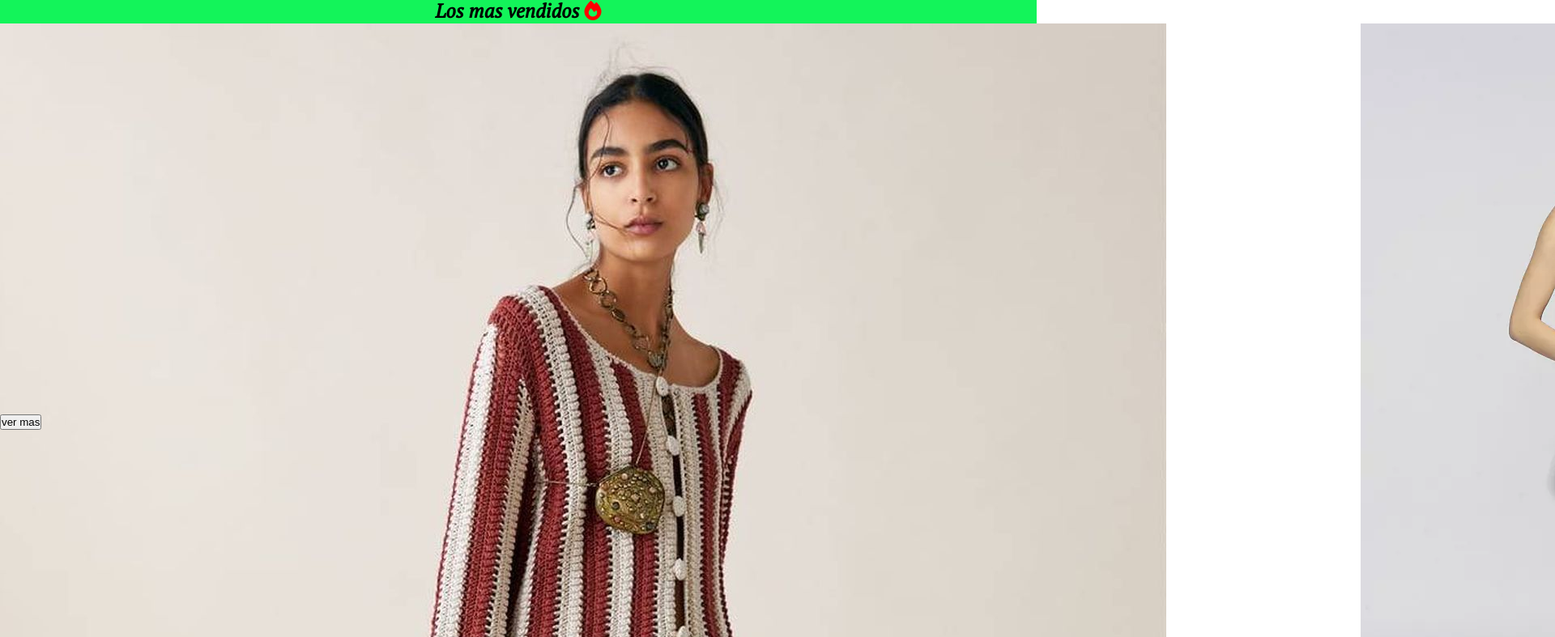
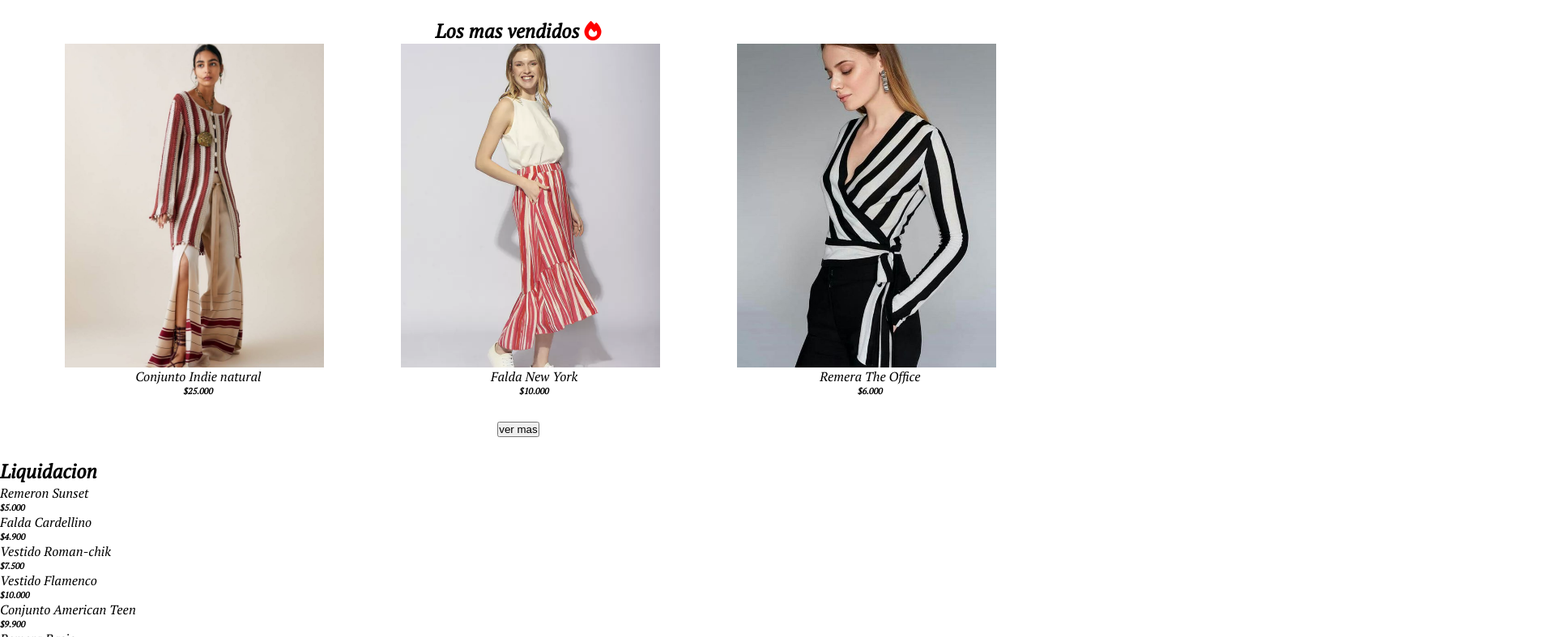
Before and after one commit to GonzalezMariaSol/OnlineShop, a plain HTML site: page index.html in a window 1280 px wide. Shown: the part 1091-1878 px from the top of the page at 81% size, 1920 px wide, since content can reach past the window. Drawn offline with Linux system fonts and the light colour scheme.

Commit message:
scroll effect resolved

```diff
--- a/index.html
+++ b/index.html
@@ -5,6 +5,7 @@
     <meta http-equiv="X-UA-Compatible" content="IE=edge">
     <meta name="viewport" content="width=device-width, initial-scale=1.0">
     <link rel="preconnect" href="https://fonts.googleapis.com">
+    <link rel="stylesheet" href="https://cdnjs.cloudflare.com/ajax/libs/font-awesome/6.4.0/css/all.min.css" integrity="sha512-iecdLmaskl7CVkqkXNQ/ZH/XLlvWZOJyj7Yy7tcenmpD1ypASozpmT/E0iPtmFIB46ZmdtAc9eNBvH0H/ZpiBw==" crossorigin="anonymous" referrerpolicy="no-referrer" />
     <link rel="stylesheet" href="https://cdnjs.cloudflare.com/ajax/libs/font-awesome/6.4.0/css/all.min.css" integrity="sha512-iecdLmaskl7CVkqkXNQ/ZH/XLlvWZOJyj7Yy7tcenmpD1ypASozpmT/E0iPtmFIB46ZmdtAc9eNBvH0H/ZpiBw==" crossorigin="anonymous" referrerpolicy="no-referrer" />
     <link rel="preconnect" href="https://fonts.gstatic.com" crossorigin>
     <link href="https://fonts.googleapis.com/css2?family=PT+Serif:ital@1&display=swap" rel="stylesheet">
@@ -68,47 +69,47 @@
     <section class="theBestSellers">
         <h2>Los mas vendidos <i class="fa-solid fa-fire" style="color: #ff0000;"></i></h2>
         <div class="bestSellerBox">
-            <div class="bestBoxOne">
+            <div class="bestBox">
                 <figure>
-                    <img src="img/los vas vendidos/los mas vendidos 1.jpg">
+                    <img class="img" src="img/los vas vendidos/los mas vendidos 1.jpg">
+                    <p>Conjunto Indie natural</p>
+                    <h6>$25.000</h6>
                 </figure>
-                <p>Conjunto Indie natural</p>
-                <h6>$25.000</h6>
             </div>
-            <div class="bestBoxTwo">
+            <div class="bestBox">
                 <figure>
                     <img src="img/los vas vendidos/los mas vendidos 2.jpg">
+                    <p>Falda New York </p>
+                    <h6>$10.000</h6>
                 </figure>
-                <p>Falda New York </p>
-                <h6>$10.000</h6>
             </div>
-            <div class="bestBoxThree">
+            <div class="bestBox">
                 <figure>
                     <img src="img/los vas vendidos/los mas vendidos 3.jpg">
+                    <p>Remera The Office</p>
+                    <h6>$6.000</h6>
                 </figure>
-                <p>Remera The Office</p>
-                <h6>$6.000</h6>
             </div>
-            <div class="bestBoxFour">
-                <figure>
-                    <img src="img/los vas vendidos/los mas vendidos 5.jpg">
-                </figure>
-                <p>Conjunto Seda Causual</p>
-                <h6>$26.000</h6>
-            </div>
-            <div class="bestBoxFive">
+            <div class="bestBox">
                 <figure>
                     <img src="img/los vas vendidos/los mas vendidos 6.jpg">
+                    <p>Conjunto Power Woman</p>
+                    <h6>$25.900</h6>
                 </figure>
-                <p>Conjunto Power Woman</p>
-                <h6>$25.900</h6>
             </div>
-            <div class="bestBoxSix">
+            <div class="bestBox">
                 <figure>
-                    <img src="img/los vas vendidos/los mas vendidos 4.jpg"
+                    <img src="img/los vas vendidos/los mas vendidos 4.jpg">
+                    <p>Saco Braid</p>
+                    <h6>$8.000</h6>
                 </figure>
-                <p>Saco Braid</p>
-                <h6>$8.000</h6>
+            </div>
+            <div class="bestBox" id="lastBestBox">
+                <figure>
+                    <img src="img/TOPS/musculosa 1.jpg">
+                    <p>Conjunto Paris</p>
+                    <h6>$12.000</h6>
+                </figure>
             </div>
         </div>
         <button>ver mas</button>
@@ -118,42 +119,42 @@
         <div class="saleBox">
             <div class="saleBoxOne">
                 <figure>
-                    <img src="img/liquidacion/liquidacion 1.jpg">
+                    <!-- <img src="img/liquidacion/liquidacion 1.jpg"> -->
                 </figure>
                 <p>Remeron Sunset</p>
                 <h6>$5.000</h6>
             </div>
             <div class="saleBoxTwo">
                 <figure>
-                    <img src="img/liquidacion/liquidacion 2.jpg">
+                    <!-- <img src="img/liquidacion/liquidacion 2.jpg"> -->
                 </figure>
                 <p>Falda Cardellino</p>
                 <h6>$4.900</h6>
             </div>
             <div class="saleBoxThree">
                 <figure>
-                    <img src="img/liquidacion/liquidacion 3.jpg>">
+                    <!-- <img src="img/liquidacion/liquidacion 3.jpg>"> -->
                 </figure>
                 <p>Vestido Roman-chik</p>
                 <h6>$7.500</h6>
             </div>
             <div class="saleBoxFour">
                 <figure>
-                    <img src="img/liquidacion/liquidacion 4.jpg">
+                    <!-- <img src="img/liquidacion/liquidacion 4.jpg"> -->
                 </figure>
                 <p>Vestido Flamenco</p>
                 <h6>$10.000</h6>
             </div>
             <div class="saleBoxFive">
                 <figure>
-                    <img src="img/liquidacion/liquidacion 5.jpg">
+                    <!-- <img src="img/liquidacion/liquidacion 5.jpg"> -->
                 </figure>
                 <p>Conjunto American Teen</p>
                 <h6>$9.900</h6>
             </div>
             <div class="saleBoxSix">
                 <figure>
-                    <img src="img/liquidacion/liquidacion 6.jpg">
+                    <!-- <img src="img/liquidacion/liquidacion 6.jpg"> -->
                 </figure>
                 <p>Remera Basic</p>
                 <h6>$3.000</h6>
@@ -163,7 +164,10 @@
     </section>
     <aside class="extraInfo">
         <div class="infoBoxes">
-            <div>envios a todo el pais</div>
+            <div>
+                <i class="fa-sharp fa-solid fa-cart-shopping" style="color: #c58920;"></i>
+                <p>envios a todo el pais</p>
+            </div>
             <div>Tienda mayorista / compra minima de $20.000</div>
             <div>3 cuotas sin interes con tarjeta de credito</div>
         </div>
--- a/tiendaDeRopa.css
+++ b/tiendaDeRopa.css
@@ -78,7 +78,6 @@ select{
     scroll-snap-align: center;
 }
 .offerSection ul li{
-
     width: 90rem;
     height: 35rem;
 }
@@ -88,7 +87,7 @@ select{
 
 /* SHIPPING INFO */
 .shippingInfo{
-    background-color: #fffffff2;
+    background-color: #C67D57;
     height: 18rem;
     text-align: center;
 }
@@ -99,7 +98,6 @@ select{
     height:17rem;
     padding-top: 0.5rem;
 }
-
 .paymentsMethods{
     background-color: rgb(111, 111, 211);
 }
@@ -119,21 +117,65 @@ select{
 /* --------------------------------------------- */
 
 
+/*THE BEST SELLERS*/
 .theBestSellers{
-    background-color: rgb(19, 244, 90);
-    height: 50rem;
+    height: 34rem;
+    text-align: center;
+    list-style: none;
+    margin-top: 25px;
+    padding:0;
 }
-.theBestSellers h2{
-    text-align: center;
+.bestSellerBox{
+    height: 29rem;
+    display: flex;
+    list-style: none;
+    margin: 0;
+    padding: 0;
+    overflow: auto;
+    gap: 10px;
+    overflow-x: scroll;
+    scroll-snap-type: x mandatory;
+}
+.bestSellerBox::-webkit-scrollbar {
+    display: none;
+}
+.bestBox figure img{
+    width: 20rem;
+    height: 25rem;
+    display: flex;
+    flex-direction: row;
+    justify-content: space-between;
+    margin-left: 5rem;
+    object-fit: cover;
+    scroll-snap-align: center;
 
 }
-.bestSellerBox{
-    background-color: yellow;
+#lastBestBox{
+    margin-right: 5rem;
+}
+.bestBox figure p , .bestBox figure h6{
+    width: 20rem;
+    margin-left: 5.3rem;
+    text-align: center;
+}
+/* --------------------------------------------- */
+
+
+/*SALE SECTION */
+/*.sale{
+    background-color: purple;
+    height: 34rem;
+    padding-top: 2rem;
+    text-align: center;
+}
+.saleBox{
+    background-color: green;
     height: 30rem;
     display: flex;
     flex-direction: row;
-    gap: 15rem
 }
-.bestBoxOne{
-    background-color: pink;
+.saleBox div{
+    background-color: #C67D57;
+    width: 30rem; /*NO FUNCION AL WIDTH*/
 }
+/* --------------------------------------------- */
```
Also changed, not shown: img/promocion inicio/Envios a todo el pais.png.
